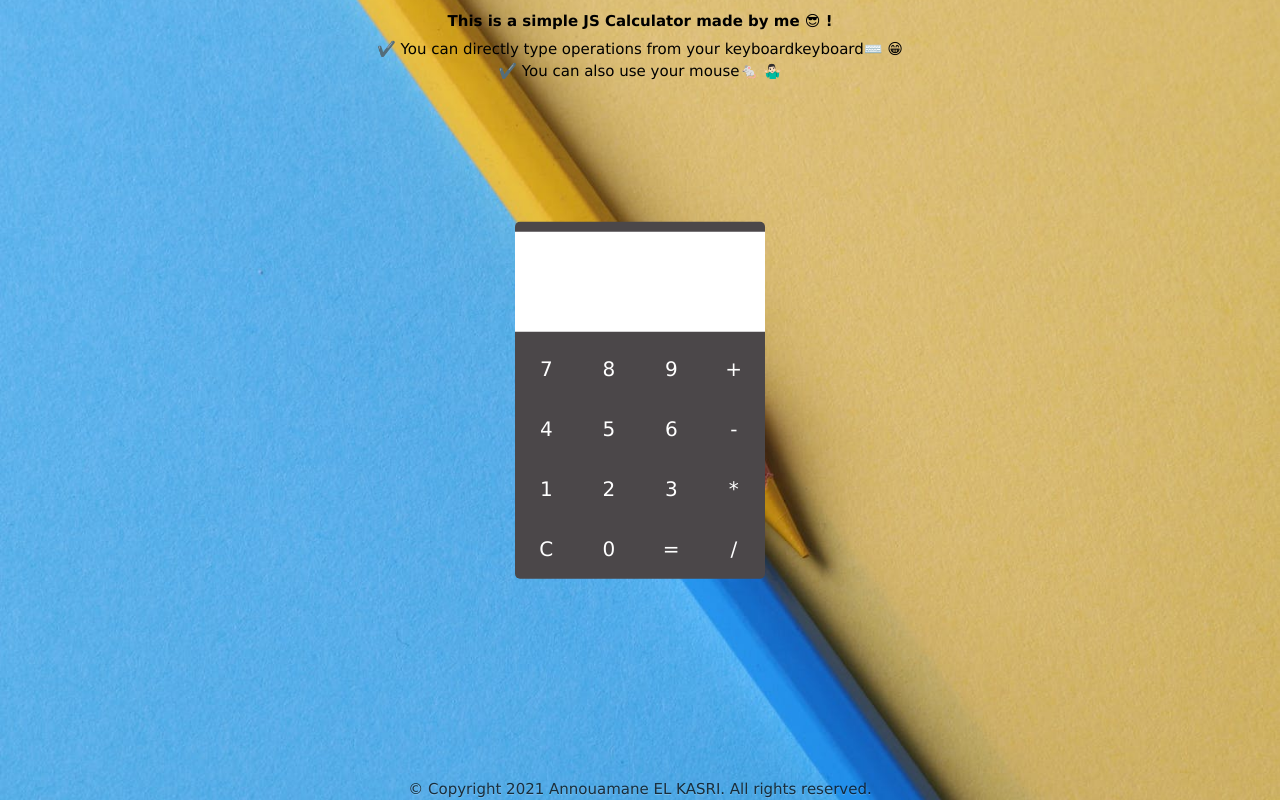
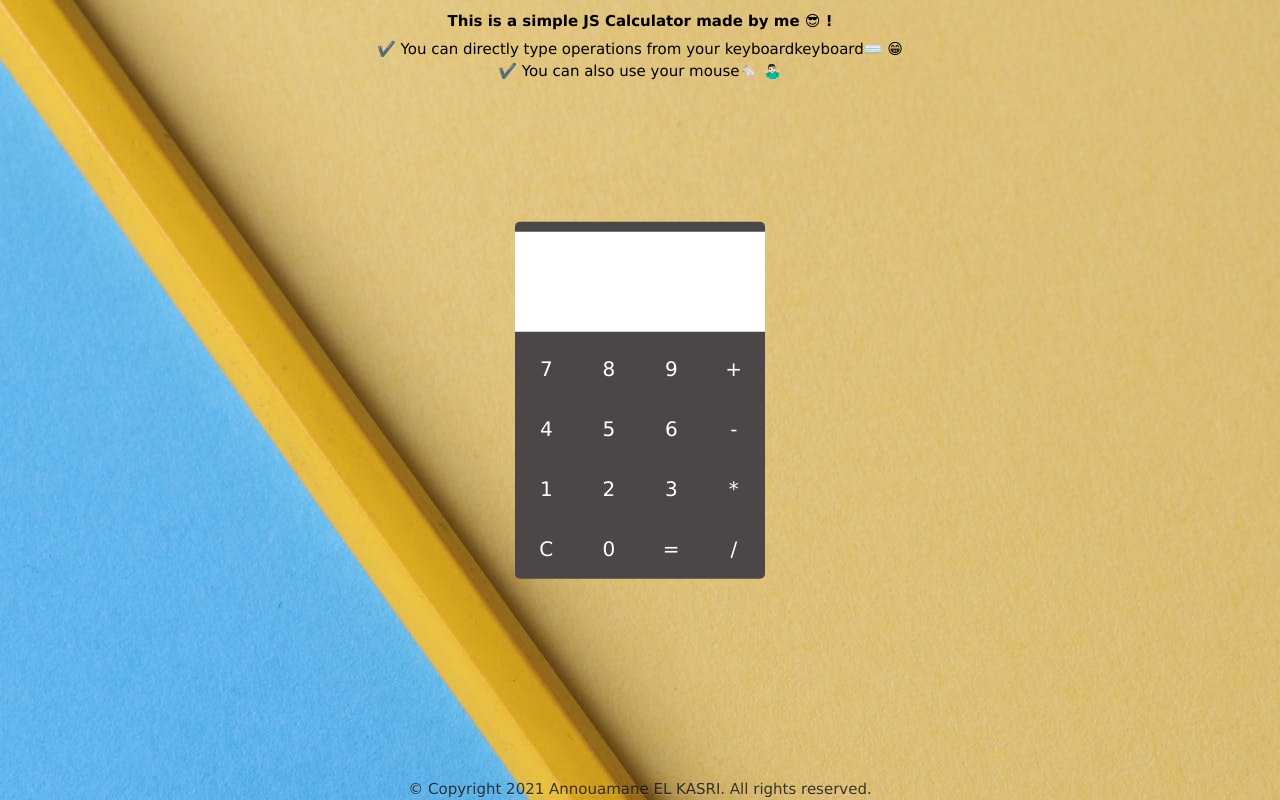
Before and after one commit to Annouamanelk/Simple-Calculator, a plain HTML site: page index.html in a window 1280 px wide. Drawn offline with Linux system fonts and the light colour scheme; a script that the page names is missing.

Commit message:
Update style.css

```diff
--- a/style.css
+++ b/style.css
@@ -5,9 +5,6 @@
 body {
     font-family:Verdana,sans-serif;font-size:15px;line-height:1.5;
     background-image : url("chat.jpg") ;
-    background-size : 100%;
-    background-repeat : no-repeat;
-    background-position : center 30%;
 }
 
 textarea {
```
